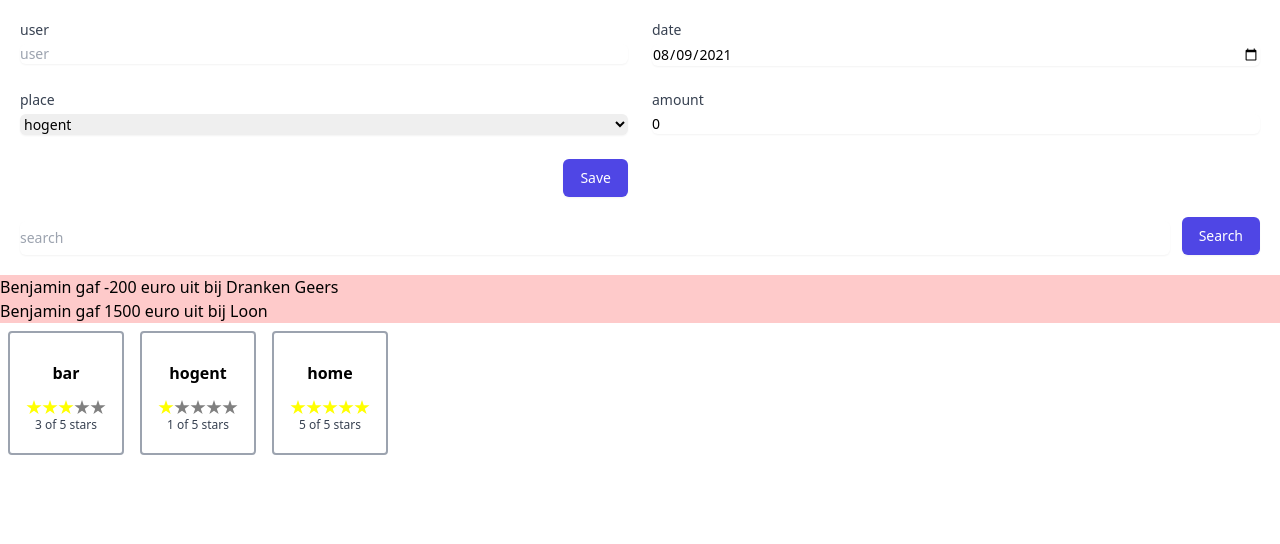
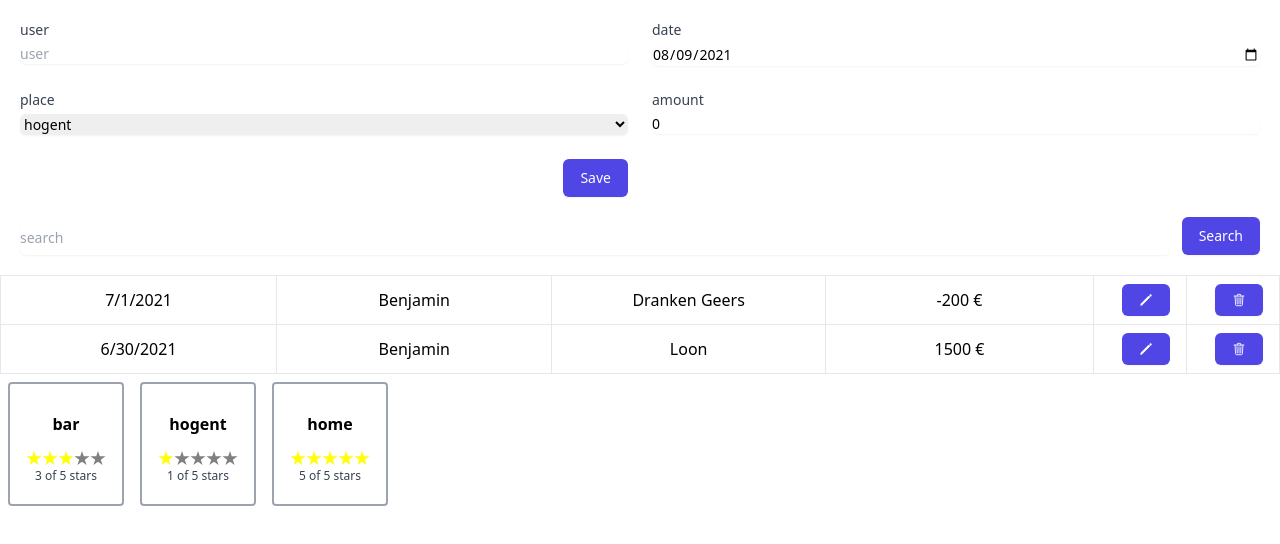
Before and after one commit to ksa607/frontendweb, a React (Create React App) app: page / in a window 1280 px wide. Shown: the top 544 px of the page. Built offline with nearby package versions, Linux system fonts and the light colour scheme.

Commit message:
Add transactions component + useMemo/callback

```diff
--- a/src/App.js
+++ b/src/App.js
@@ -1,9 +1,16 @@
 import './App.css';
-import React, {useState, useMemo, useCallback} from "react";
-import Transaction from './components/Transaction';
+import React, {
+  useState,
+  useMemo,
+  useCallback
+} from "react";
+import Transactions from './components/Transactions';
 import AddTransactionForm from './components/AddTransactionForm';
 import Places from './components/Places';
-import {TRANSACTION_DATA, PLACE_DATA} from './mock-data';
+import {
+  TRANSACTION_DATA,
+  PLACE_DATA
+} from './mock-data';
 
 function App() {
   const [places, setPlaces] = useState(PLACE_DATA);
@@ -11,17 +18,22 @@ function App() {
   const [text, setText] = useState('');
   const [search, setSearch] = useState('');
 
-  const ratePlace =useCallback((id, rating) => {
-    const newPlaces=places.map(p=> p.id===id? {...p, rating}:p);
+  const ratePlace = useCallback((id, rating) => {
+    const newPlaces = places.map(p => p.id === id ? {
+      ...p,
+      rating
+    } : p);
     setPlaces(newPlaces)
   }, [places])
 
   const createTransaction = (user, place, amount, date) => {
     console.log("create transaction");
-    const newTransactions = [
-      {
+    const newTransactions = [{
         id: transactions.reduce((max, t) => (t.id > max ? t.id : max), 0) + 1,
-        user, place, amount, date:new Date(date)
+        user,
+        place,
+        amount,
+        date: new Date(date)
       },
       ...transactions,
     ]; // newest first
@@ -30,11 +42,10 @@ function App() {
     console.log("transactions", JSON.stringify(transactions));
   };
 
-  const filteredTransactions = useMemo(()=>transactions.filter((t) =>{
+  const filteredTransactions = useMemo(() => transactions.filter((t) => {
     console.log("filtering...");
     return t.place.toLowerCase().includes(search.toLowerCase());
-	  })
-, [transactions, search])
+  }), [transactions, search])
 
 
   /*
@@ -49,11 +60,10 @@ function App() {
       <div className="App">
         <AddTransactionForm places={places} onSaveTransaction={createTransaction} />
         <div className="m-5 flex">
-			<input type="text" value={text} onChange={(e) => setText(e.target.value)} className="flex-1" placeholder="search" />
+         <input type="search" value={text} onChange={(e) => setText(e.target.value)} className="flex-1" placeholder="search" />
           <button type="button" onClick={()=>setSearch(text)}>Search</button>
         </div>
-		{filteredTransactions.map((trans, index) =>
-        <Transaction {...trans} key={index}/>)}
+        <Transactions transactions={filteredTransactions}/>
         <Places places={places} onRate={ratePlace}/>
       </div>
   );
--- a/src/components/Transaction.jsx
+++ /dev/null
@@ -1,9 +0,0 @@
-import React from 'react';
-export default React.memo(function Transaction(props){
-    const {user, amount, place} = props;
-    console.log("render transaction");
-    return (
-     <div className="bg-red-200 text-left">
-       {user} gaf {amount} euro uit bij {place}
-        </div>)
-})
--- /dev/null
+++ b/src/components/Transactions.jsx
@@ -0,0 +1,51 @@
+import React from 'react';
+import { IoTrashOutline, IoPencil } from 'react-icons/io5';
+
+function Transaction({
+	id,
+	date,
+	amount,
+	user,
+	place}) {
+
+	return (
+		<tr>
+			<td className="border w-1/4 px-4 py-2">{new Date(date).toLocaleDateString()}</td>
+			<td className="border w-1/4 px-4 py-2">{user}</td>
+			<td className="border w-1/4 px-4 py-2">{place}</td>
+			<td className="border w-1/4 px-4 py-2">{amount} &euro;</td>
+			<td className="border w-1/4 px-4 py-2">
+				<button>
+					<IoPencil  />
+				</button>
+			</td>
+			<td className="border w-1/4 px-4 py-2">
+				<button>
+					<IoTrashOutline />
+				</button>
+			</td>
+			{/* on {date} {user} {amount > 0 ? 'received' : 'spent'} {amount} {amount > 0 ? '' : 'at'} {place} */}
+		</tr>
+	);
+}
+
+const MemoizedTransaction =  React.memo(Transaction);
+
+export default function Transactions({
+    transactions
+}) {
+    return (
+		<table className="table-fixed m-auto">
+			<tbody>
+				{transactions.map((trans, i) => {
+					return (
+						<MemoizedTransaction
+							key={i}
+							{...trans}
+						/>
+					);
+				})}
+			</tbody>
+		</table>
+	);
+    }
```
Also changed, not shown: 2 other files (tests, documents, lock files or other folders). Lines whose indentation alone changed are shown as unchanged.
